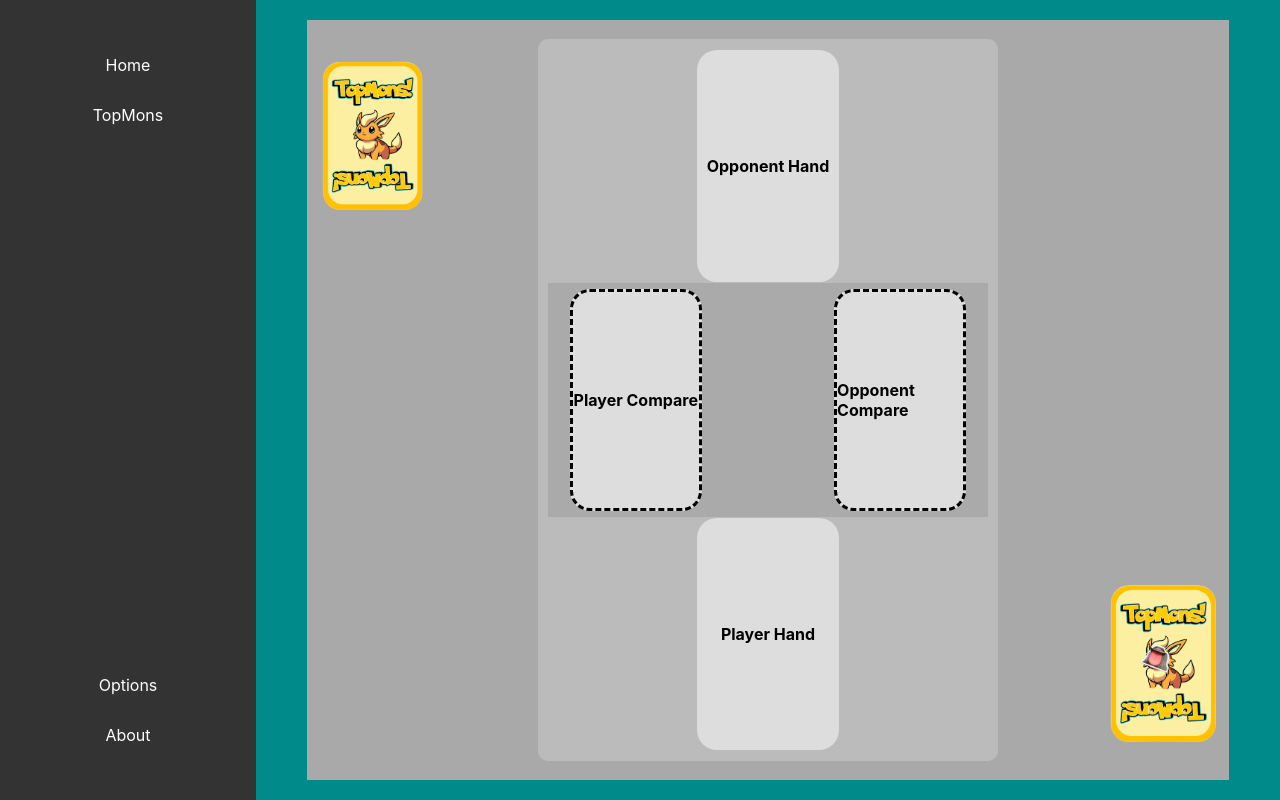
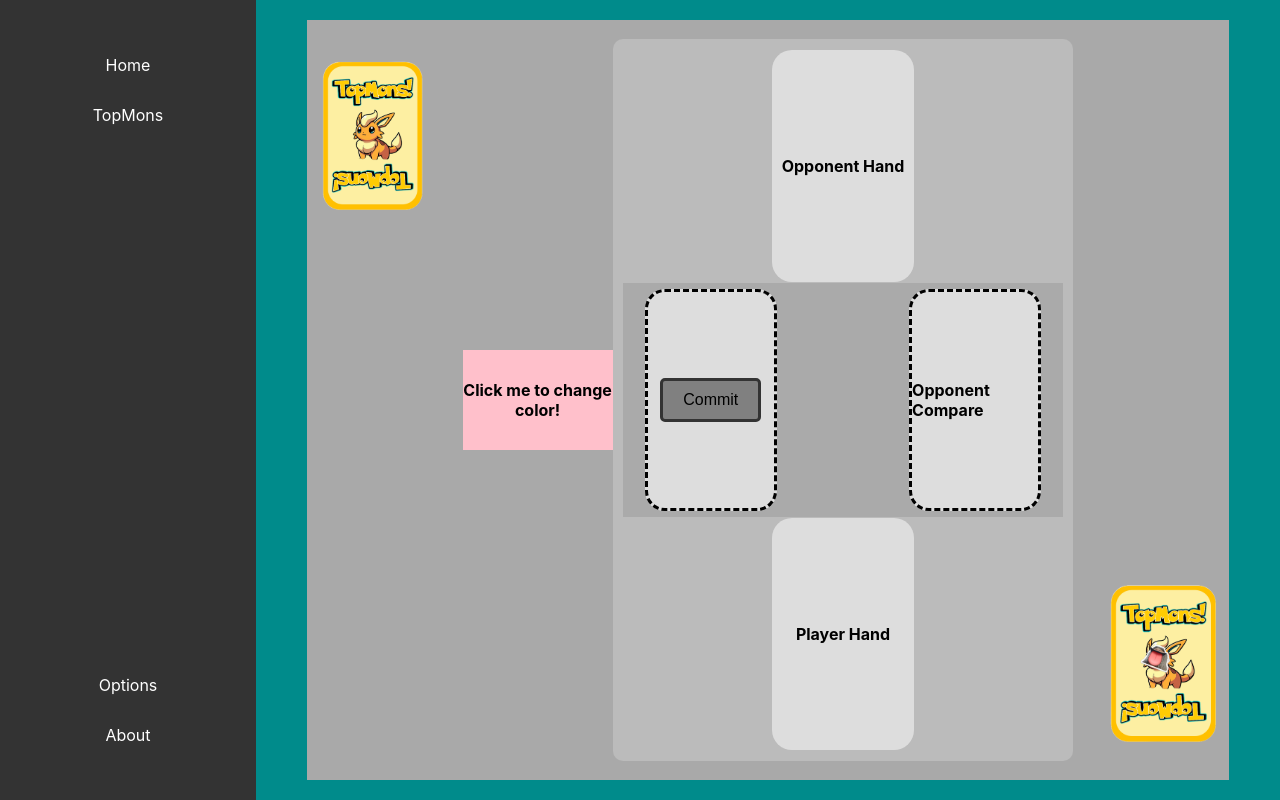
Before and after one commit to Robert-Davie/TopMons, a React (Create React App) app: page / in a window 1280 px wide. Built offline with nearby package versions, Linux system fonts and the light colour scheme.

Commit message:
added basic buttons

```diff
--- a/src/App.css
+++ b/src/App.css
@@ -145,6 +145,27 @@
   transform: scale(1.3);
   background-color: aliceblue;
   z-index: 2;
+  cursor: pointer;
+}
+
+.commit-button {
+  padding: 10px 20px;
+  font-size: 16px;
+  background-color:grey;
+  border:#333;
+  border-style:solid;
+  border-radius: 5px;
+  cursor: pointer;
+  transition: background-color 0.3s;
+}
+
+.commit-button:hover {
+  background-color:antiquewhite;
+}
+
+.commit-button:focus {
+  outline: none;
+  box-shadow: 0 0 5px 2px rgba(0, 0, 255, 0.3);
 }
 
 /* Responsive Styling */
--- a/src/App.js
+++ b/src/App.js
@@ -1,4 +1,6 @@
 import './App.css';
+import ClickableField from './components/ClickableField';
+import CommitButton from './components/CommitButton';
 
 function App() {
   return (
@@ -15,6 +17,7 @@ function App() {
     </div>
     <div className="main-content">
       <div className="playmat">
+        <ClickableField initialText="Click me to change color!" initialColor="pink" size="150px" />
         <div className="deck top-left"></div>
         <div className="deck bottom-right"></div>
           <div className="play-area">
@@ -22,7 +25,9 @@ function App() {
               <div className="card opponent-card">Opponent Hand</div>
             </div>
             <div className="middle-row">
-              <div className="middle card">Player Compare</div>
+              <div className="middle card">
+                <CommitButton initialText="Commit" initialColor="blue" size="200px" />
+              </div>
               <div className="middle card">Opponent Compare</div>
             </div>
             <div className="player-row">
--- /dev/null
+++ b/src/components/ClickableField.js
@@ -0,0 +1,32 @@
+import React, { useState } from 'react';
+
+function ClickableField({ initialText, initialColor, size }) {
+  const [clicked, setClicked] = useState(false);
+
+  const handleClick = () => {
+    setClicked(!clicked);
+  };
+
+  return (
+    <div
+      onClick={handleClick}
+      style={{
+        width: size || '200px',
+        height: '100px',
+        backgroundColor: clicked ? 'lightblue' : initialColor || 'lightgray',
+        transform: clicked ? 'scale(1.1)' : 'scale(1)',
+        transition: 'transform 0.2s, background-color 0.2s',
+        display: 'flex',
+        alignItems: 'center',
+        justifyContent: 'center',
+        textAlign: 'center',
+        fontWeight: 'bold',
+        cursor: 'pointer',
+      }}
+    >
+      {clicked ? 'You clicked me!' : initialText || 'Click me'}
+    </div>
+  );
+}
+
+export default ClickableField;
--- /dev/null
+++ b/src/components/CommitButton.js
@@ -0,0 +1,22 @@
+import React, { useState } from 'react';
+
+function CommitButton({ initialText, initialColor, size }) {
+  const [clicked, setClicked] = useState(false);
+
+  const handleClick = () => {
+    setClicked(!clicked);
+  };
+
+  return (
+    <div className="App">
+      <button
+        className="commit-button" // Add your className here
+        onClick={handleClick} // Your onClick event handler
+      >
+        {clicked ? 'Card Committed' : 'Commit'}
+      </button>
+    </div>
+  );
+}
+
+export default CommitButton;
```
